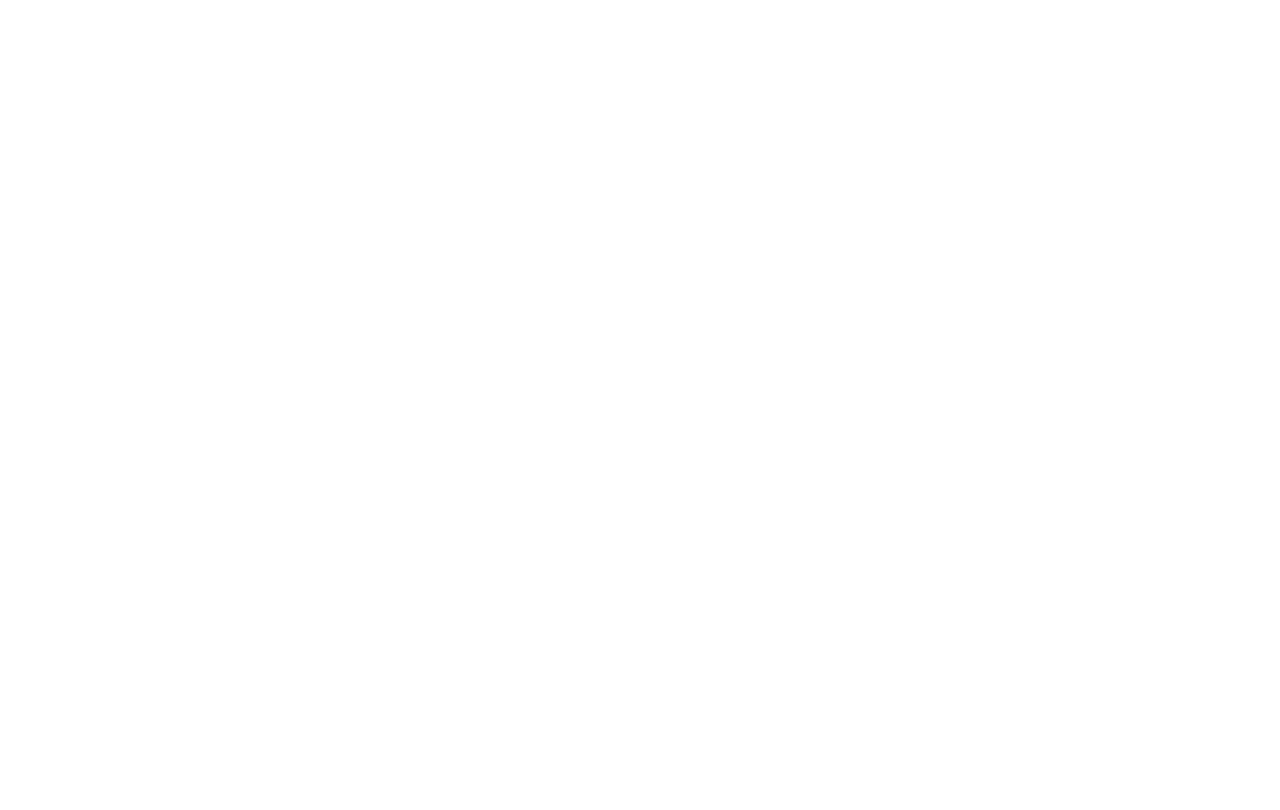
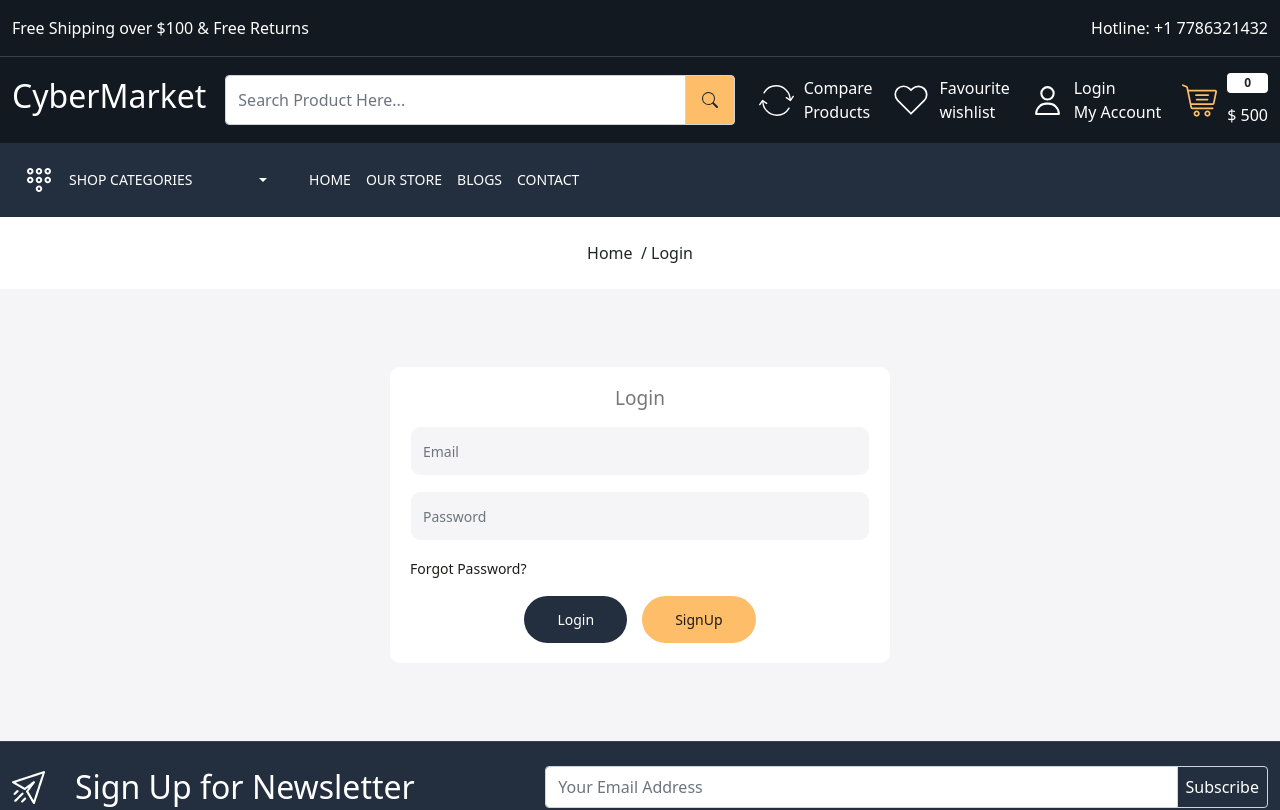
Before and after one commit to Cory-Kim/E-commerce_Client, a React (Create React App) app: page /login in a window 1280 px wide. Before the commit this address had no page. Shown: the top 810 px of the page. Built offline with nearby package versions, Linux system fonts and the light colour scheme.

Commit message:
finished login, create account, fortgot password page.

```diff
--- a/src/App.css
+++ b/src/App.css
@@ -597,3 +597,46 @@
   border-top: 1px solid rgba(0, 0, 0, 0.1);
 }
 /* Compare Product Page end here */
+
+
+/*  auth card */
+
+.auth-card {
+  padding: 20px;
+  background-color: white;
+  width: 500px;
+  margin: 30px auto;
+  border-radius: 10px;
+}
+.auth-card h3 {
+  font-size: 19px;
+  font-weight: 500;
+  color: var(--color-777777);
+}
+.auth-card p {
+  font-size: 13px;
+  color: var(--color-777777);
+}
+.auth-card .form-control {
+  height: 50px;
+  background-color: var(--color-f5f5f7);
+  color: var(--color-777777);
+  font-size: 14px;
+  border-radius: 10px;
+  border-color: transparent;
+}
+.auth-card a {
+  font-size: 14px;
+  font-weight: 400;
+  color: var(--color-1c1c1b);
+}
+.signup {
+  background-color: var(--color-febd69);
+  color: var(--color-131921);
+  border: none;
+}
+.signup:hover {
+  background-color: var(--color-131921);
+  color: white;
+}
+/*  auth card  ends*/
--- a/src/App.js
+++ b/src/App.js
@@ -9,6 +9,9 @@
 import Blog from "./pages/Blog";
 import CompareProduct from "./pages/CompareProduct";
 import Wishlist from "./pages/Wishlist";
+import Login from "./pages/Login";
+import Forgotpassword from "./pages/Forgotpassword";
+import Signup from "./pages/Signup";
 
 function App() {
     return (
@@ -23,6 +26,12 @@
                             path="compare-products"
                             element={<CompareProduct />}
                         />
+                        <Route path="login" element={<Login />} />
+                        <Route
+                            path="forgot-password"
+                            element={<Forgotpassword />}
+                        />
+                        <Route path="signup" element={<Signup />} />
                         <Route path="wishlist" element={<Wishlist />} />
                         <Route path="contact" element={<Contact />} />
                         <Route path="store" element={<OurStore />} />
--- a/src/components/Header.js
+++ b/src/components/Header.js
@@ -30,7 +30,9 @@
                     <div className="row align-items-center">
                         <div className="col-2">
                             <h2>
-                                <Link className="text-white">CyberMarket</Link>
+                                <Link to="/" className="text-white">
+                                    CyberMarket
+                                </Link>
                             </h2>
                         </div>
                         <div className="col-5">
--- /dev/null
+++ b/src/pages/Forgotpassword.js
@@ -0,0 +1,54 @@
+import React from "react";
+import BreadCrumb from "../components/BreadCrumb";
+import Meta from "../components/Meta";
+import { Link } from "react-router-dom";
+// import Container from "../components/Container";
+// import CustomInput from "../components/CustomInput";
+
+const Forgotpassword = () => {
+    return (
+        <>
+            <Meta title={"Forgot Password"} />
+            <BreadCrumb title="Forgot Password" />
+            <div className="login-wrapper py-5 home-wrapper-2">
+                <div className="row">
+                    <div className="col-12">
+                        <div className="auth-card">
+                            <h3 className="text-center mb-3">
+                                Reset Your Password
+                            </h3>
+                            <p className="text-center mt-2 mb-3">
+                                We will send you an email to reset your password
+                            </p>
+                            <form
+                                action=""
+                                className="d-flex flex-column gap-15"
+                            >
+                                <input
+                                    type="email"
+                                    name="email"
+                                    placeholder="Email"
+                                    className="form-control"
+                                />
+
+                                <div>
+                                    <div className="mt-3 d-flex justify-content-center flex-column gap-15 align-items-center">
+                                        <button
+                                            className="button border-0"
+                                            type="submit"
+                                        >
+                                            Submit
+                                        </button>
+                                        <Link to="/login">Cancel</Link>
+                                    </div>
+                                </div>
+                            </form>
+                        </div>
+                    </div>
+                </div>
+            </div>
+        </>
+    );
+};
+
+export default Forgotpassword;
--- /dev/null
+++ b/src/pages/Login.js
@@ -0,0 +1,66 @@
+import React from "react";
+import { Link } from "react-router-dom";
+import BreadCrumb from "../components/BreadCrumb";
+import Meta from "../components/Meta";
+// import Container from "../components/Container";
+// import CustomInput from "../components/CustomInput";
+
+const Login = () => {
+    return (
+        <>
+            <Meta title={"Login"} />
+            <BreadCrumb title="Login" />
+
+            <div className="login-wrapper py-5 home-wrapper-2">
+                <div className="container-xxl">
+                    <div className="row">
+                        <div className="col-12">
+                            <div className="auth-card">
+                                <h3 className="text-center mb-3">Login</h3>
+                                <form
+                                    action=""
+                                    className="d-flex flex-column gap-15"
+                                >
+                                    <input
+                                        type="email"
+                                        name="email"
+                                        placeholder="Email"
+                                        className="form-control"
+                                    />
+                                    <input
+                                        type="password"
+                                        name="password"
+                                        placeholder="Password"
+                                        className="form-control"
+                                    />
+                                    <div>
+                                        <Link to="/forgot-password">
+                                            Forgot Password?
+                                        </Link>
+
+                                        <div className="mt-3 d-flex justify-content-center gap-15 align-items-center">
+                                            <button
+                                                className="button border-0"
+                                                type="submit"
+                                            >
+                                                Login
+                                            </button>
+                                            <Link
+                                                to="/signup"
+                                                className="button signup"
+                                            >
+                                                SignUp
+                                            </Link>
+                                        </div>
+                                    </div>
+                                </form>
+                            </div>
+                        </div>
+                    </div>
+                </div>
+            </div>
+        </>
+    );
+};
+
+export default Login;
--- /dev/null
+++ b/src/pages/Signup.js
@@ -0,0 +1,64 @@
+import React from "react";
+import BreadCrumb from "../components/BreadCrumb";
+import Meta from "../components/Meta";
+import { Link } from "react-router-dom";
+// import Container from "../components/Container";
+// import CustomInput from "../components/CustomInput";
+
+const Signup = () => {
+    return (
+        <>
+            <Meta title={"Sign Up"} />
+            <BreadCrumb title="Sign Up" />
+            <div className="login-wrapper py-5 home-wrapper-2">
+                <div className="container-xxl">
+                    <div className="row">
+                        <div className="col-12">
+                            <div className="auth-card">
+                                <h3 className="text-center mb-3">Sign Up</h3>
+                                <form
+                                    action=""
+                                    className="d-flex flex-column gap-15"
+                                >
+                                    <input
+                                        type="text"
+                                        name="name"
+                                        placeholder="Name"
+                                        className="form-control"
+                                    />
+                                    <input
+                                        type="email"
+                                        name="email"
+                                        placeholder="Email"
+                                        className="form-control"
+                                    />
+                                    <input
+                                        type="tel"
+                                        name="mobile"
+                                        placeholder="Mobile Number"
+                                        className="form-control"
+                                    />
+                                    <input
+                                        type="password"
+                                        name="password"
+                                        placeholder="Password"
+                                        className="form-control"
+                                    />
+                                    <div>
+                                        <div className="mt-3 d-flex justify-content-center gap-15 align-items-center">
+                                            <button className="button border-0">
+                                                Sign Up
+                                            </button>
+                                        </div>
+                                    </div>
+                                </form>
+                            </div>
+                        </div>
+                    </div>
+                </div>
+            </div>
+        </>
+    );
+};
+
+export default Signup;
--- a/src/pages/Wishlist.js
+++ b/src/pages/Wishlist.js
@@ -9,6 +9,7 @@
             <Meta title={"Wishlist"} />
             <BreadCrumb title="Wishlist" />
             <div className="wishlist-wrapper home-wrapper-2 py-5">
+                <div className="container-xxl">
                     <div className="row">
                         <div className="col-3">
                             <div className="wishlist-card position-relative">
@@ -26,8 +27,8 @@
                                 </div>
                                 <div className="py-3 px-3">
                                     <h5 className="title">
-                                    Honor T1 7.0 1 GB RAM 8 GB ROM 7 Inch With
-                                    Wi-Fi+3G Tablet
+                                        Honor T1 7.0 1 GB RAM 8 GB ROM 7 Inch
+                                        With Wi-Fi+3G Tablet
                                     </h5>
                                     <h6 className="price">$ 100</h6>
                                 </div>
@@ -49,8 +50,8 @@
                                 </div>
                                 <div className="py-3 px-3">
                                     <h5 className="title">
-                                    Honor T1 7.0 1 GB RAM 8 GB ROM 7 Inch With
-                                    Wi-Fi+3G Tablet
+                                        Honor T1 7.0 1 GB RAM 8 GB ROM 7 Inch
+                                        With Wi-Fi+3G Tablet
                                     </h5>
                                     <h6 className="price">$ 100</h6>
                                 </div>
@@ -72,10 +73,11 @@
                                 </div>
                                 <div className="py-3 px-3">
                                     <h5 className="title">
-                                    Honor T1 7.0 1 GB RAM 8 GB ROM 7 Inch With
-                                    Wi-Fi+3G Tablet
+                                        Honor T1 7.0 1 GB RAM 8 GB ROM 7 Inch
+                                        With Wi-Fi+3G Tablet
                                     </h5>
                                     <h6 className="price">$ 100</h6>
+                                </div>
                             </div>
                         </div>
                     </div>
```
Lines whose indentation alone changed are shown as unchanged.
